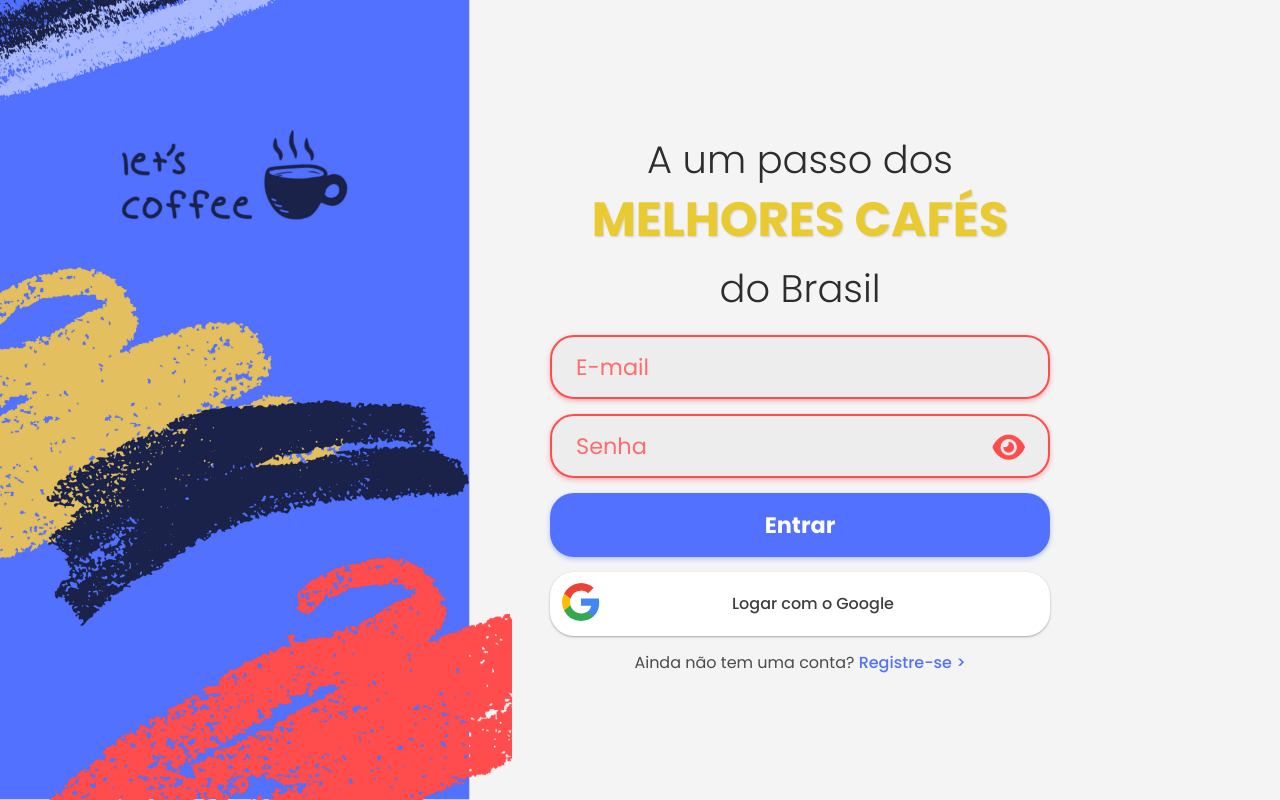
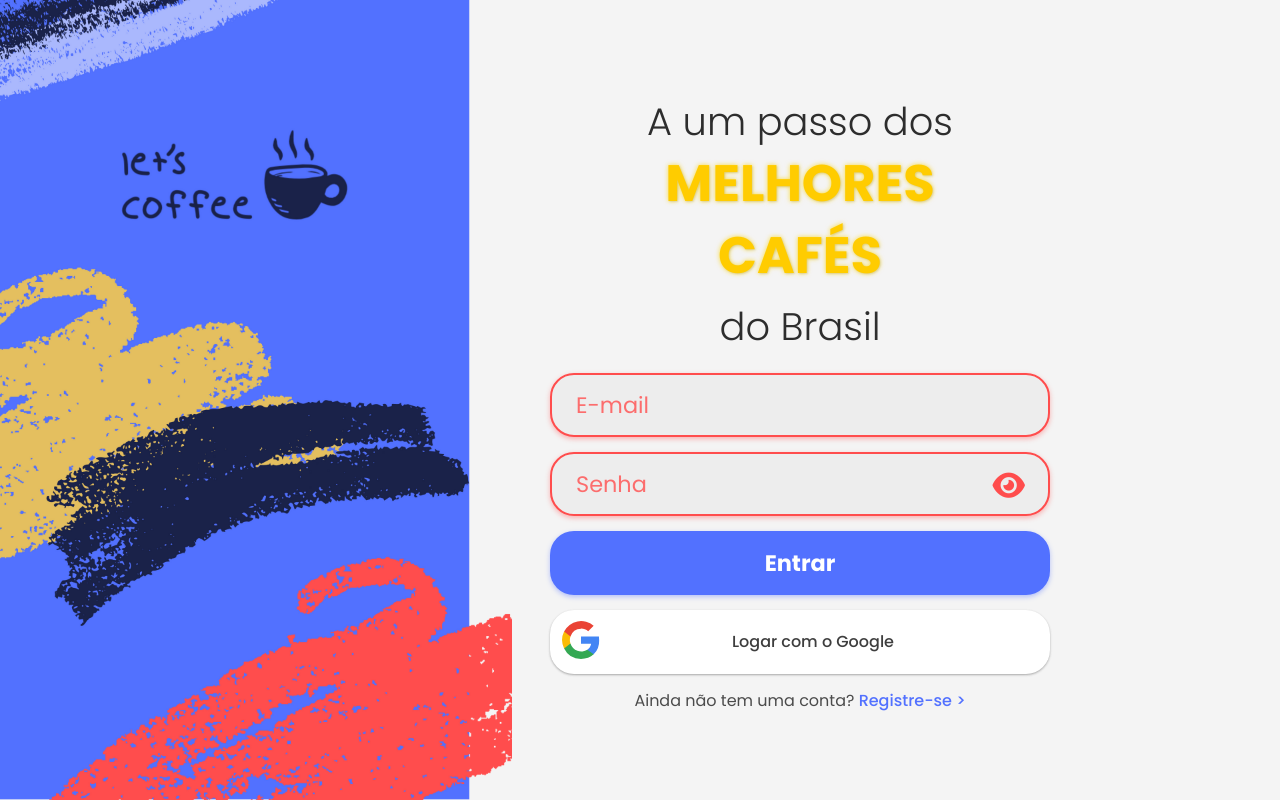
Before and after one commit to jucalast/PI3Semestre, a Vue app in the folder Client/app/: page /login in a window 1280 px wide. Built offline with nearby package versions, Linux system fonts and the light colour scheme; no server answers; what vue-tel-input, vue-the-mask would draw is missing.

Commit message:
arrumando brevemente o login

```diff
--- a/Client/app/src/components/HeaderComponent.vue
+++ b/Client/app/src/components/HeaderComponent.vue
@@ -280,7 +280,7 @@ export default {
         if (this.photoUrl) {
           return this.photoUrl;
         }
-        return `https://avatars.dicebear.com/api/shapes/${this.username}.svg`;
+        return `https://api.dicebear.com/9.x/thumbs/svg?seed=${this.username}`;
       } else {
         return '/src/assets/user.png';
       }
--- a/Client/app/src/views/LoginPage.vue
+++ b/Client/app/src/views/LoginPage.vue
@@ -64,16 +64,12 @@
   methods: {
     async handleLogin() {
       try {
-          const response = await axiosInstance.post(
-            '/login/form-process',
-            null,
-            {
+        const response = await axiosInstance.post('/login/form-process', null, {
           params: {
             email: this.email,
             password: this.password,
           },
-            }
-          );
+        });
 
         if (response.status === 200) {
           const { userId } = response.data;
@@ -136,21 +132,23 @@
 
 .main-title {
   font-size: 2.8rem;
-
   color: #2d2d2d;
   text-align: center;
   line-height: 1.4;
   max-width: 75%;
   margin: 0 auto;
   font-weight: 400;
+  font-family: 'Poppins', sans-serif;
 }
 
 .main-title strong.melhorescafes {
-    color: #e9cb31;
+  color: #ffcc00;
   font-weight: 700;
   text-transform: uppercase;
-    text-shadow: 1px 1px 2px rgba(0, 0, 0, 0.15);
-    font-size: 3rem;
+  font-size: 3.2rem;
+  text-shadow: 1px 1px 2px rgba(0, 0, 0, 0.1), 0 0 5px rgba(255, 215, 0, 0.5),
+    0 0 4px rgba(255, 215, 0, 0.3);
+  font-family: 'Poppins', sans-serif;
 }
 
 .main-title span {
@@ -158,6 +156,7 @@
   margin-top: 8px;
   font-weight: 300;
   font-size: 2.4rem;
+  font-family: 'Poppins', sans-serif;
 }
 
 .form-container {
@@ -179,9 +178,7 @@
   text-align: center;
   cursor: pointer;
   box-shadow: 0px 2px 5px rgba(82, 113, 255, 0.4);
-    transition:
-      box-shadow 0.3s,
-      transform 0.3s;
+  transition: box-shadow 0.3s, transform 0.3s;
   margin-bottom: 15px;
 }
 
@@ -200,9 +197,7 @@
   padding: 12px 16px 12px 42px;
   border: none;
   border-radius: 1.5rem;
-    box-shadow:
-      0 1px 3px rgba(77, 77, 77, 0.12),
-      0 1px 2px rgba(0, 0, 0, 0.24);
+  box-shadow: 0 1px 3px rgba(77, 77, 77, 0.12), 0 1px 2px rgba(0, 0, 0, 0.24);
   color: #3e3e3e;
   font-size: 16px;
   font-weight: 500;
@@ -243,9 +238,7 @@
   margin-bottom: 15px;
   cursor: pointer;
   box-shadow: 0px 2px 5px rgba(255, 77, 77, 0.4);
-    transition:
-      box-shadow 0.3s,
-      transform 0.3s;
+  transition: box-shadow 0.3s, transform 0.3s;
 }
 
 .input-field::placeholder {
--- a/Client/app/src/views/SignInPage.vue
+++ b/Client/app/src/views/SignInPage.vue
@@ -86,7 +86,13 @@
               As senhas não coincidem.
             </p>
           </transition>
-          <button type="submit" class="login-button" :disabled="!isFormValid">
+          <!-- Botão de cadastro com efeito de desabilitação -->
+          <button
+            type="submit"
+            class="login-button"
+            :disabled="!isFormValid"
+            :class="{ 'button-disabled': !isFormValid }"
+          >
             Cadastrar
           </button>
         </form>
@@ -144,8 +150,12 @@
         this.passwordConfirm;
 
       const passwordsMatch = this.password === this.passwordConfirm;
+      const passwordValid =
+        this.passwordLengthValid &&
+        this.specialCharValid &&
+        this.noSequentialCharsValid;
 
-        return allFieldsFilled && passwordsMatch;
+      return allFieldsFilled && passwordsMatch && passwordValid;
     },
   },
   methods: {
@@ -191,8 +201,17 @@
       window.location.href = `${apiBaseUrl}/oauth2/authorization/google`;
     },
   },
+  watch: {
+    password() {
+      this.validatePassword();
+    },
+    passwordConfirm() {
+      this.checkPasswords();
+    },
+  },
 };
 </script>
+
 
 <style scoped>
 * {
@@ -280,9 +299,7 @@
   margin-bottom: 15px;
   cursor: pointer;
   box-shadow: 0px 2px 5px rgba(255, 77, 77, 0.4);
-    transition:
-      box-shadow 0.3s,
-      transform 0.3s;
+  transition: box-shadow 0.3s, transform 0.3s;
 }
 
 .input-field::placeholder {
@@ -335,9 +352,7 @@
   text-align: center;
   cursor: pointer;
   box-shadow: 0px 2px 5px rgba(82, 113, 255, 0.4);
-    transition:
-      box-shadow 0.3s,
-      transform 0.3s;
+  transition: box-shadow 0.3s, transform 0.3s;
   margin-bottom: 15px;
 }
 
@@ -364,9 +379,7 @@
   padding: 12px 16px 12px 42px;
   border: none;
   border-radius: 1.5rem;
-    box-shadow:
-      0 1px 3px rgba(77, 77, 77, 0.12),
-      0 1px 2px rgba(0, 0, 0, 0.24);
+  box-shadow: 0 1px 3px rgba(77, 77, 77, 0.12), 0 1px 2px rgba(0, 0, 0, 0.24);
   color: #3e3e3e;
   font-size: 16px;
   font-weight: 500;
@@ -457,9 +470,7 @@
   opacity: 0;
   visibility: hidden;
   transform: translateY(-10px);
-    transition:
-      opacity 0.3s ease-in-out,
-      transform 0.3s ease-in-out;
+  transition: opacity 0.3s ease-in-out, transform 0.3s ease-in-out;
 }
 
 .password-tooltip .icon {
```
Lines whose indentation alone changed are shown as unchanged.
